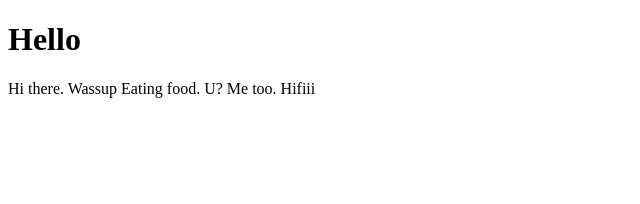
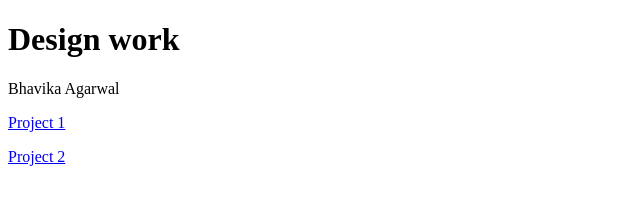
Before and after one commit to agarwalbhavika/agarwalbhavika.github.in, a plain HTML site: page index.html in a window 1280 px wide. Shown: the whole page, without its empty margins (0-640 px from the left). Drawn offline with Linux system fonts and the light colour scheme.

Commit message:
portfolio

```diff
--- a/index.html
+++ b/index.html
@@ -5,12 +5,11 @@
 </head>
 <body>
 
-<h1>Hello</h1>
-<p>Hi there.
-Wassup
-Eating food. U?
-Me too.
-Hifiii</p>
+<h1>Design work</h1>
+<p>Bhavika Agarwal</p>
+<p><a href="Project1.html">Project 1</a></p>
+
+<p><a href="Project2.html">Project 2</a></p>
 
 </body>
 </html>
```
Also changed, not shown: Project1.html (added, +14 -0 lines), Project2.html (added, +14 -0 lines), Jellyfish.jpg (added), Lighthouse.jpg (added), Project1.txt (added), Project2.txt (added).
